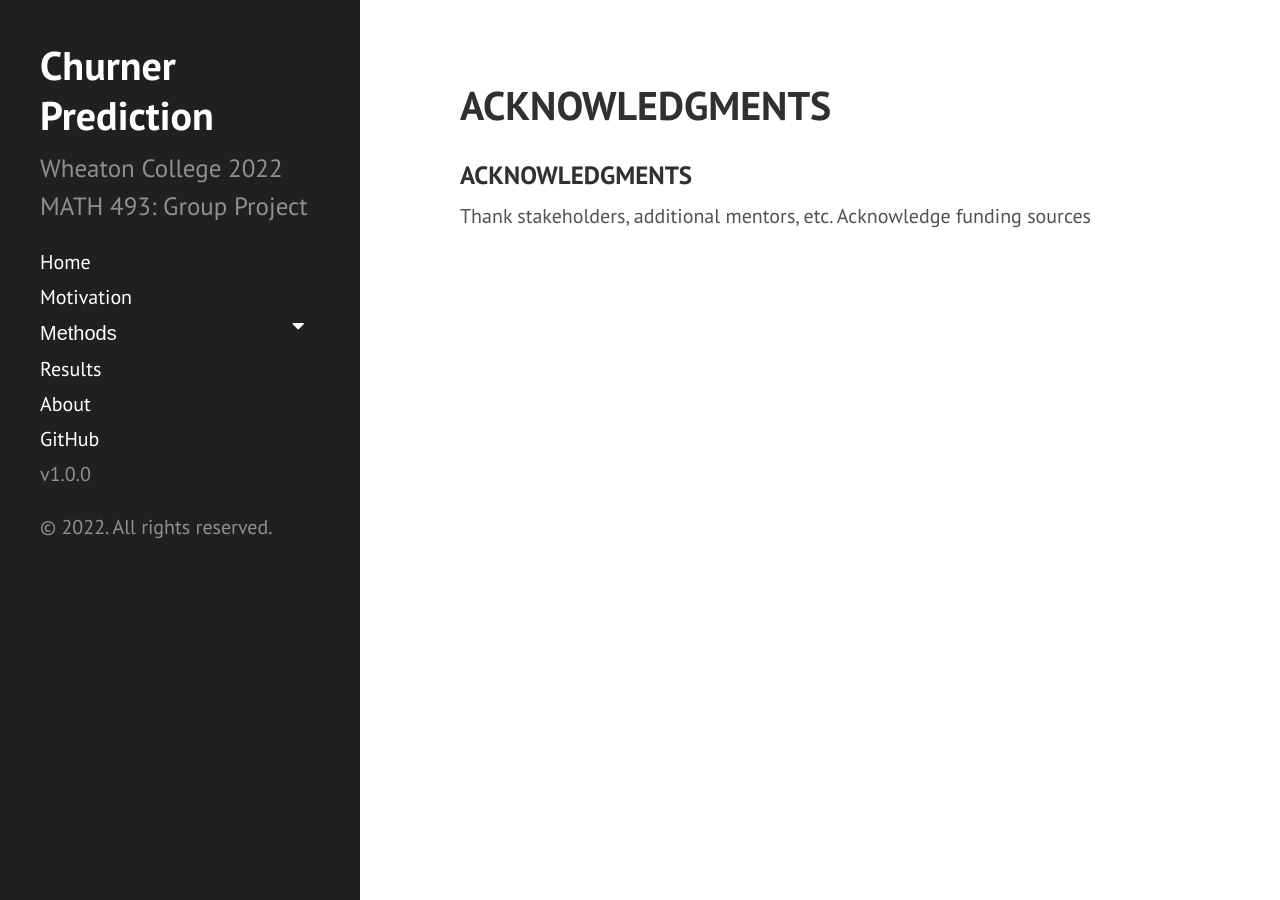
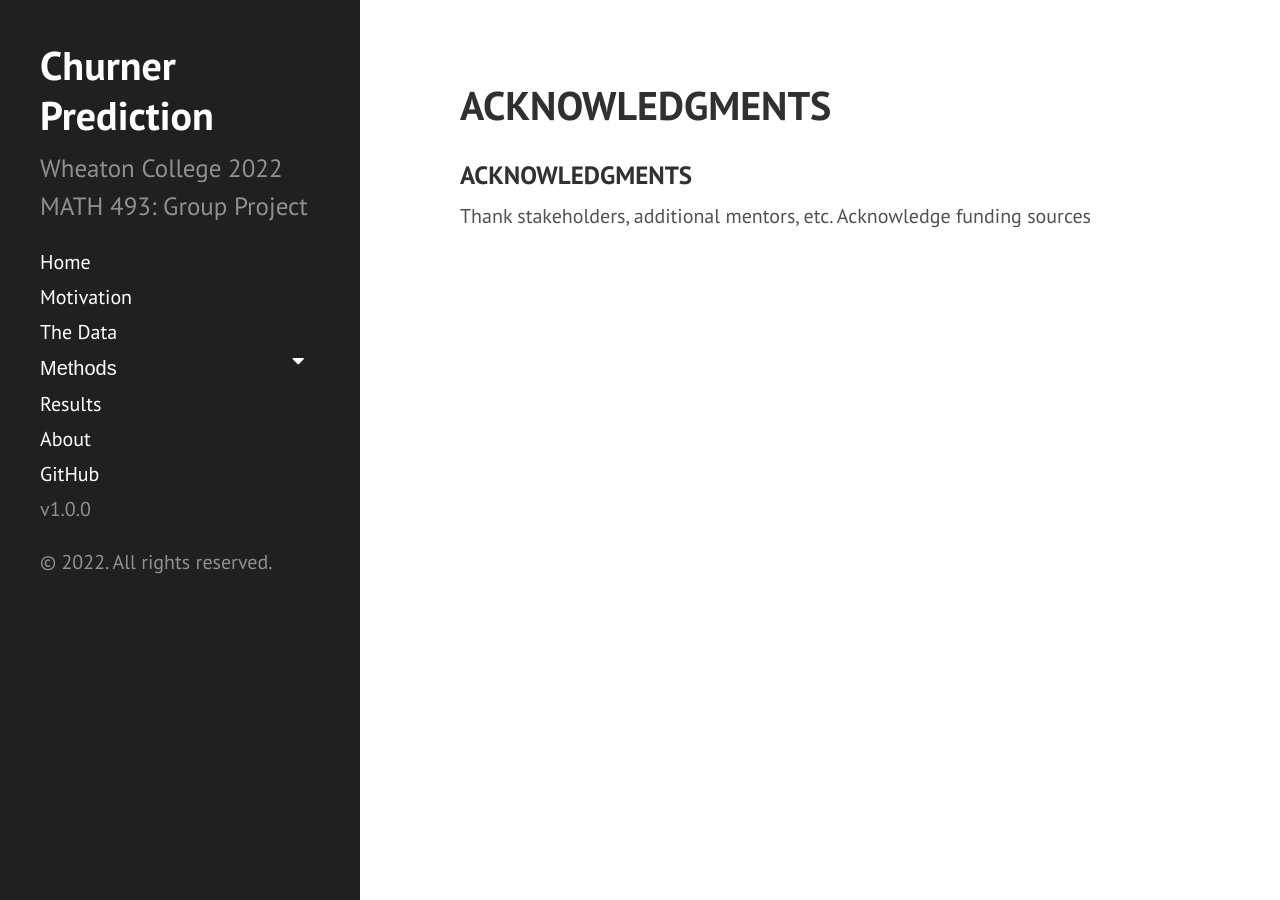
Before and after one commit to datasciencelifecycle/math493_fall2022, a Jekyll site: the page built from acknowledgements.md, in a window 1280 px wide. Built offline with Jekyll 4.4.1, drawn with Linux system fonts in a browser that asks for light colours; our own code applies the rules of GitHub Pages for plain Markdown files.

Commit message:
Updated the Sidebar options: moved data, fixed DT

```diff
--- a/_includes/sidebar.html
+++ b/_includes/sidebar.html
@@ -14,14 +14,14 @@
 
       <a class="sidebar-nav-item{% if page.url == site.baseurl %} active{% endif %}" href="{{ site.baseurl }}">Home</a>
       <a class="sidebar-nav-item {% if page.url == node.url %} active{% endif %}" href="{{ '/motivation' | prepend: site.baseurl }}">Motivation</a>
+      <a class="sidebar-nav-item {% if page.url == node.url %} active{% endif %}" href="{{ '/data' | prepend: site.baseurl }}">The Data</a>
 
       <!-- An example of a section with drop-down menu -->
       <button class="dropdown-btn">Methods
           <i class="fa fa-caret-down"></i>
       </button>
       <div class="dropdown-container">
-          <a href="{{ '/data' | prepend: site.baseurl }}">The Data</a><br/>
-          <a href="{{ '/method1' | prepend: site.baseurl }}">Logistic Regression</a>
+          <a href="{{ '/method1' | prepend: site.baseurl }}">Logistic Regression</a><br/>
           <a href="{{ '/method2' | prepend: site.baseurl }}">Decision Tree Model</a>
       </div>
 
```
